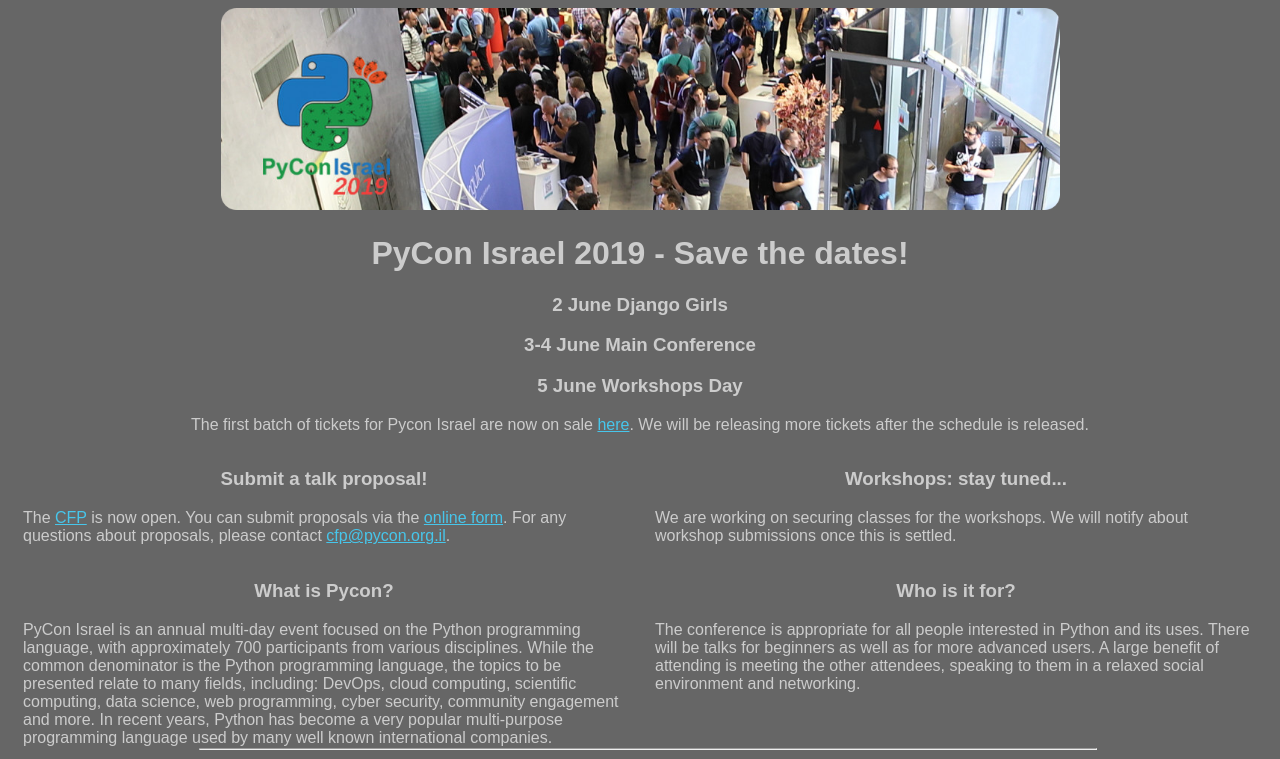
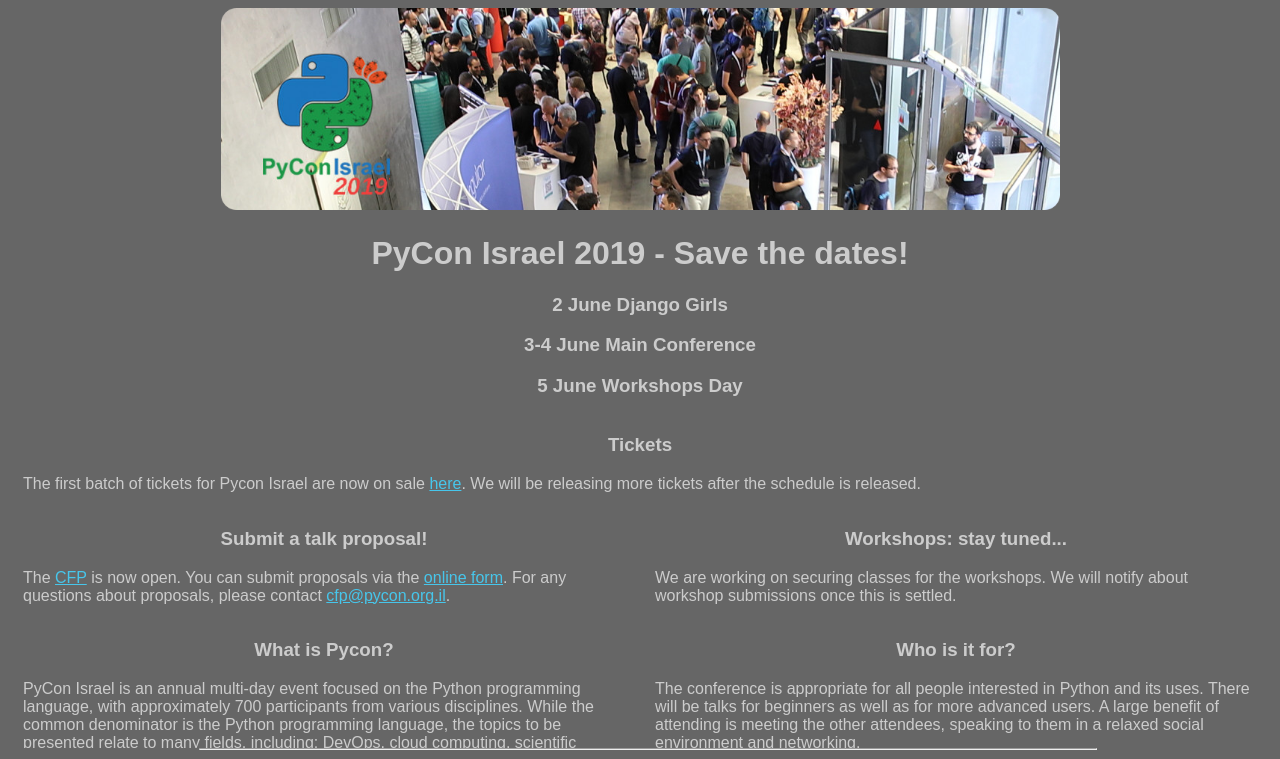
Before and after one commit to liormizr/pyconil2019-placeholder, a plain HTML site: page index.html in a window 1280 px wide. Shown: the top 759 px of the page. Drawn offline with Linux system fonts and the light colour scheme.

Commit message:
added box

```diff
--- a/index.html
+++ b/index.html
@@ -49,9 +49,13 @@
  </h3>
 </div>
 
-<div>
-<p>The first batch of tickets for Pycon Israel are now on sale <a href="https://ti.to/pycon-israel/pycon-israel-2019">here</a>. We will be releasing more tickets after the schedule is released.
-</p>
+<div class="row">
+  <div class="box">
+    <h3>Tickets</h3>
+    <p>The first batch of tickets for Pycon Israel are now on sale <a href="https://ti.to/pycon-israel/pycon-israel-2019">here</a>.
+      We will be releasing more tickets after the schedule is released.
+    </p>
+  </div>
 </div>
 
 <div class="row">
@@ -87,6 +91,7 @@
       environment and networking.</p>
   </div>
 </div>
+
 <div>
   <h3>
     The conference will be held in Wohl center, Bar Ilan University, Max and Anna Web 11 Ramat Gan
```
